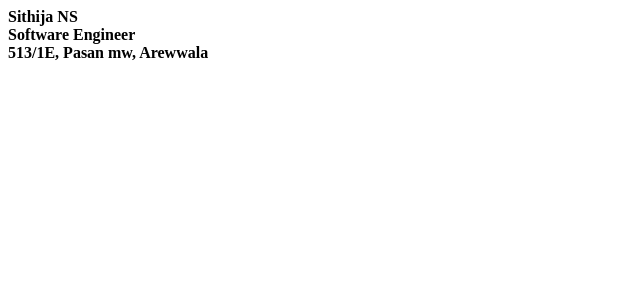
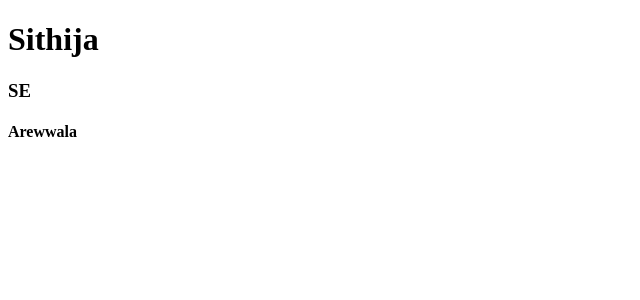
Before and after one commit to Sithija97/Trello-Board, an Angular app in the folder Angular/Simct/: page / in a window 1280 px wide. Shown: the top 300 px of the page, without its empty margins (0-640 px from the left). Built offline with nearby package versions, Linux system fonts and the light colour scheme.

Commit message:
passing member variables

```diff
--- a/Angular/Simct/src/app/app.component.html
+++ b/Angular/Simct/src/app/app.component.html
@@ -1 +1,2 @@
-<app-date name='Sithija NS'></app-date>
+
+<app-card [user]="user"></app-card>
--- a/Angular/Simct/src/app/app.component.ts
+++ b/Angular/Simct/src/app/app.component.ts
@@ -1,4 +1,5 @@
 import { Component } from '@angular/core';
+import { User } from './card/user.module';
 
 @Component({
   selector: 'app-root',
@@ -6,5 +7,11 @@ import { Component } from '@angular/core';
   styleUrls: ['./app.component.css']
 })
 export class AppComponent {
-
+  user:User;
+  constructor(){
+    this.user = new User();
+    this.user.name = 'Sithija'
+    this.user.title = 'SE'
+    this.user.address = 'Arewwala'
+  }
 }
--- a/Angular/Simct/src/app/app.module.ts
+++ b/Angular/Simct/src/app/app.module.ts
@@ -3,11 +3,13 @@ import { NgModule } from '@angular/core';
 
 import { AppComponent } from './app.component';
 import { DateComponent } from './date/date.component';
+import { CardComponent } from './card/card.component';
 
 @NgModule({
   declarations: [
     AppComponent,
-    DateComponent
+    DateComponent,
+    CardComponent
   ],
   imports: [
     BrowserModule
--- /dev/null
+++ b/Angular/Simct/src/app/card/card.component.html
@@ -0,0 +1,3 @@
+<h1>{{user.name}}</h1>
+<h3>{{user.title}}</h3>
+<h4>{{user.address}}</h4>
--- /dev/null
+++ b/Angular/Simct/src/app/card/card.component.ts
@@ -0,0 +1,21 @@
+import { Component, OnInit, Input } from '@angular/core';
+import { User } from './user.module';
+
+@Component({
+  selector: 'app-card',
+  templateUrl: './card.component.html',
+  styleUrls: ['./card.component.css']
+})
+export class CardComponent implements OnInit {
+
+  @Input('user')
+  user : User;
+  constructor() { }
+
+  ngOnInit() {
+    this.user.name;
+    this.user.title;
+    this.user.address;
+  }
+
+}
--- /dev/null
+++ b/Angular/Simct/src/app/card/user.module.ts
@@ -0,0 +1,5 @@
+export class User{
+   name:String;
+   title:String;
+   address:String;
+}
```
Also changed, not shown: Angular/Simct/src/app/card/card.component.css (added), 1 other file (tests, documents, lock files or other folders).
